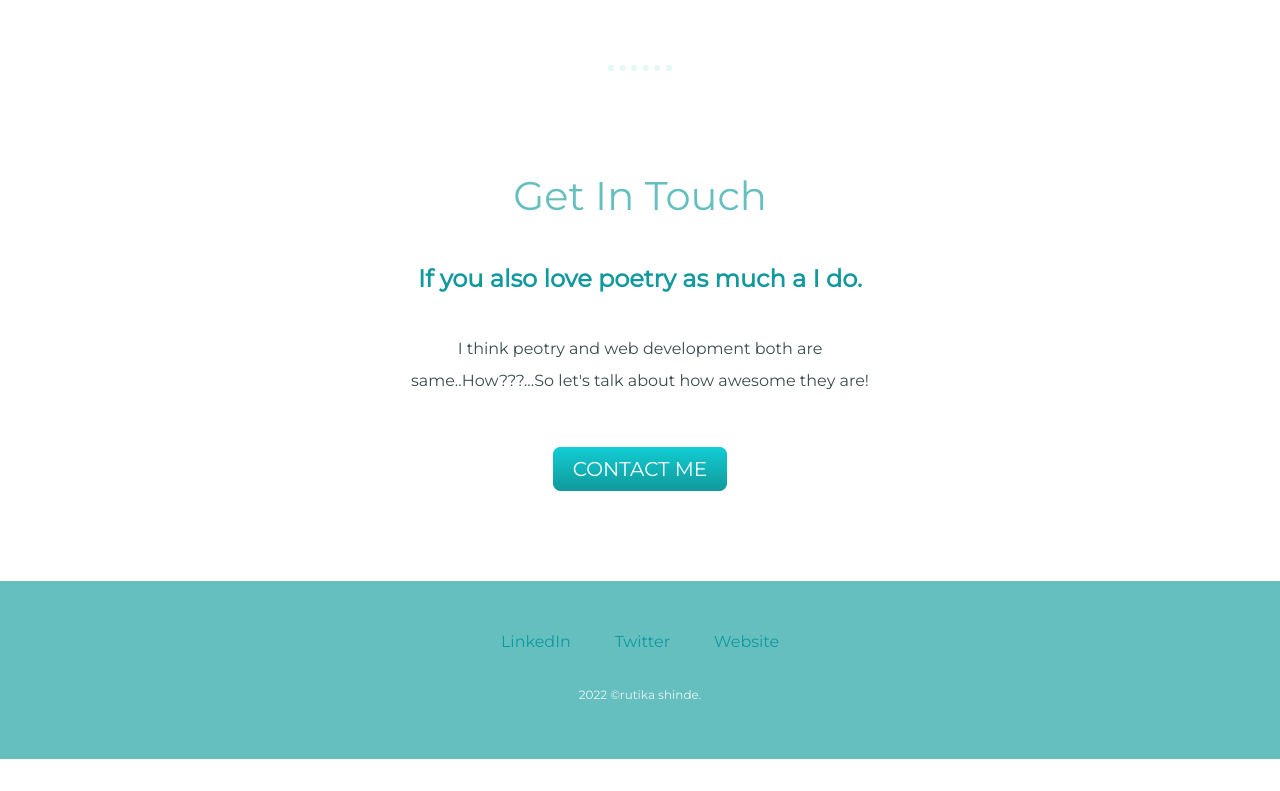
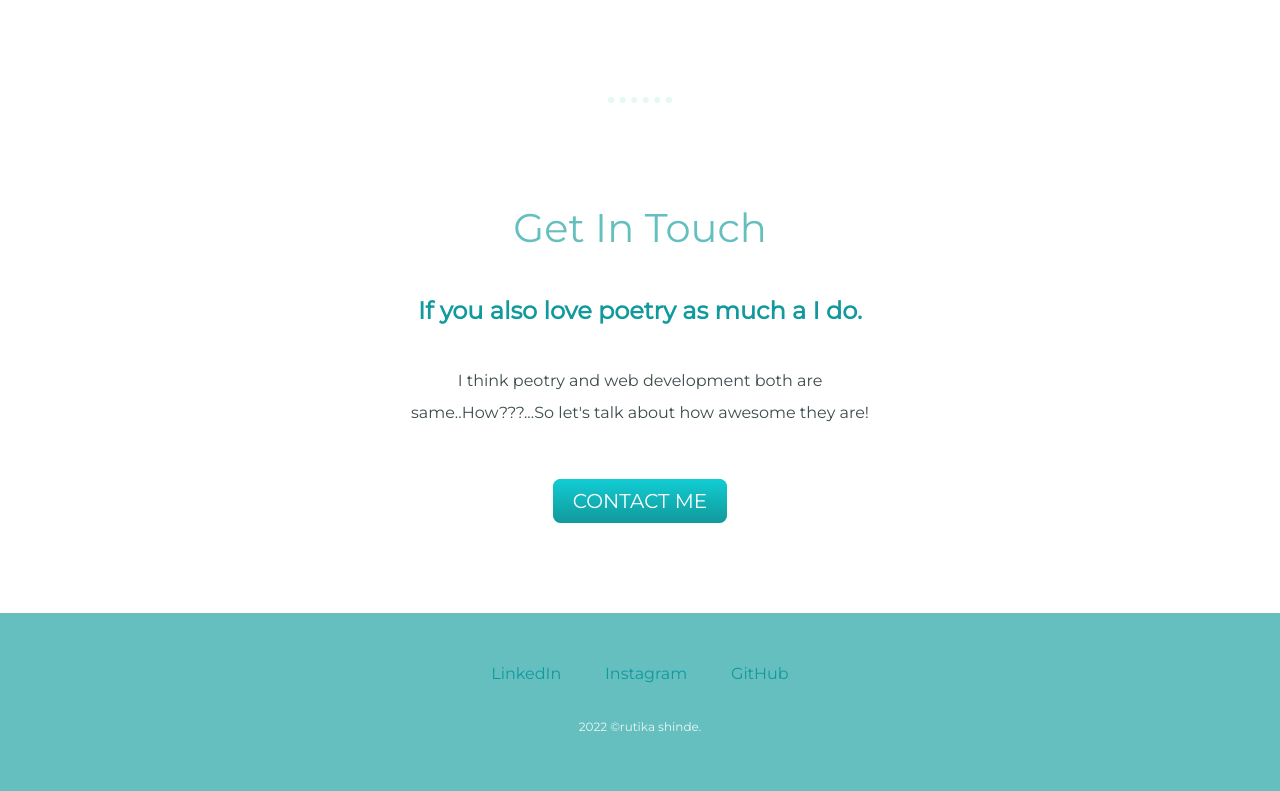
Before and after one commit to Ruu2210/PersonalWebsite, a plain HTML site: page index.html in a window 1280 px wide. Shown: the part 2196-2987 px from the top of the page. Before the commit the page ends 2955 px from the top, so only its background shows below. Drawn offline with Linux system fonts and the light colour scheme; files whose address does not match are found by name.

Commit message:
more errors

```diff
--- a/index.html
+++ b/index.html
@@ -52,15 +52,15 @@
     <h2>Get In Touch</h2>
     <h3>If you also love poetry as much a I do.</h3>
     <p class="contact-message">I think peotry and web development both are same..How???...So let's talk about how awesome they are! </p>
-    <a class="btn" href="rutikashinde76@email.com">CONTACT ME</a>
+    <a class="btn" href="mailto:rutikashinde76@email.com">CONTACT ME</a>
   </div>
 </div>
 
 
 <div class="bottom-container">
-  <a class="footer-link" href="https://www.linkedin.com/">LinkedIn</a>
-  <a class="footer-link" href="https://twitter.com/">Twitter</a>
-  <a class="footer-link" href="https://www.appbrewery.co/">Website</a>
+  <a class="footer-link" href="https://www.linkedin.com/in/rutika-shinde-38a29822b/">LinkedIn</a>
+  <a class="footer-link" href="https://www.instagram.com/_rutika.shinde_/">Instagram</a>
+  <a class="footer-link" href="https://www.github.com/Ruu2210">GitHub</a>
   <p class="copyright">2022 ©rutika shinde.</p>
 </div>
 
--- a/style.css
+++ b/style.css
@@ -88,6 +88,7 @@ a:hover{
  height: 25%;
  float:left;
  margin-right:60px;
+ margin-top: 30px;
 
 }
 .hobby{
```
